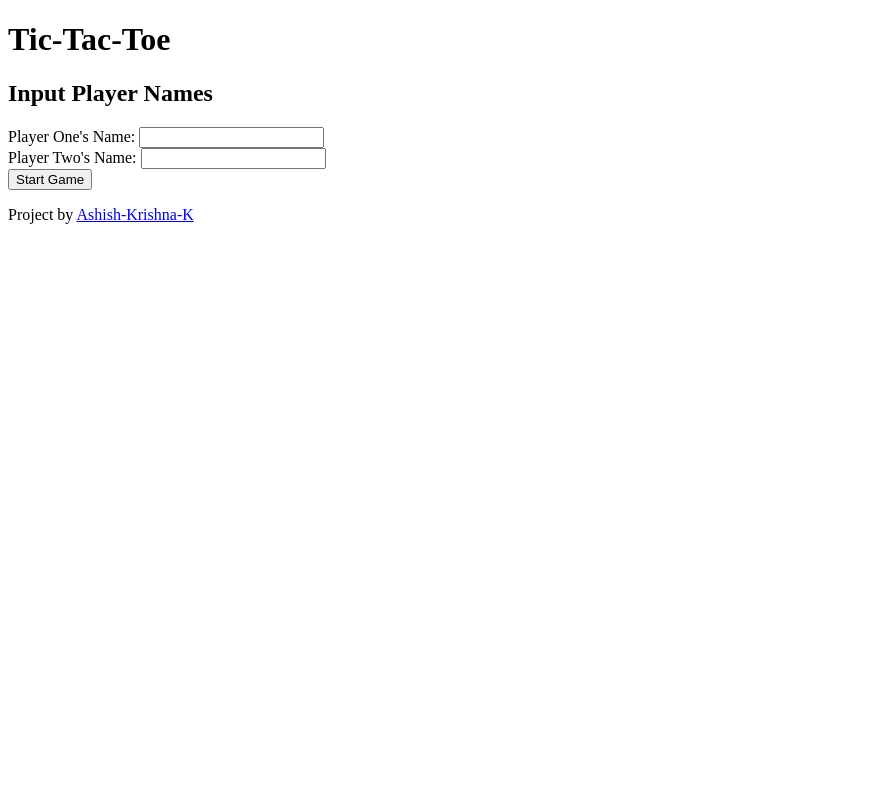
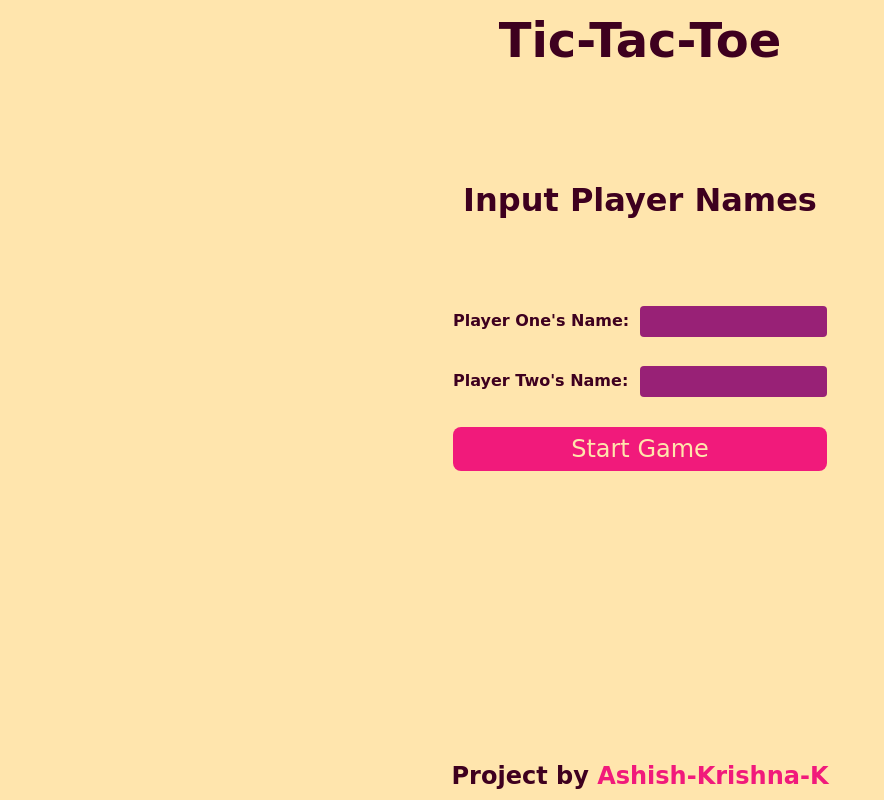
Before and after one commit to Ashish-Krishna-K/tic-tac-toe, a plain HTML site: page index.html in a window 1280 px wide. Shown: the whole page, without its empty margins (0-884 px from the left). Drawn offline with Linux system fonts and the light colour scheme; a web font is replaced by a local one.

Commit message:
Finalize project; ready for submission.

```diff
--- a/index.html
+++ b/index.html
@@ -5,8 +5,13 @@
     <meta charset="UTF-8">
     <meta name="viewport" content="width=device-width, initial-scale=1.0">
     <link rel="stylesheet" href="style.css">
+    <link rel="preconnect" href="https://fonts.googleapis.com">
+    <link rel="preconnect" href="https://fonts.gstatic.com" crossorigin>
+    <link
+        href="https://fonts.googleapis.com/css2?family=Press+Start+2P&family=Tektur:wght@400;500;600;700;800;900&display=swap"
+        rel="stylesheet">
     <script src="index.js" defer></script>
-    <title>Tic-Tac_Toe</title>
+    <title>Tic-Tac-Toe</title>
 </head>
 
 <body>
@@ -15,13 +20,13 @@
     </header>
     <main>
         <section id="form">
+            <h2>Input Player Names</h2>
             <div class="pseudo-form">
-                <h2>Input Player Names</h2>
-                <div class="player-one-details">
+                <div class="player-details">
                     <label for="player-one">Player One's Name: </label>
                     <input type="text" name="player-one" id="player-one">
                 </div>
-                <div class="player-two-details">
+                <div class="player-details">
                     <label for="player-two">Player Two's Name: </label>
                     <input type="text" name="player-two" id="player-two">
                 </div>
--- a/style.css
+++ b/style.css
@@ -1,3 +1,203 @@
+/* RESET CSS */
+/* http://meyerweb.com/eric/tools/css/reset/
+   v2.0 | 20110126
+   License: none (public domain)
+*/
+
+html, body, div, span, applet, object, iframe,
+h1, h2, h3, h4, h5, h6, p, blockquote, pre,
+a, abbr, acronym, address, big, cite, code,
+del, dfn, em, img, ins, kbd, q, s, samp,
+small, strike, strong, sub, sup, tt, var,
+b, u, i, center,
+dl, dt, dd, ol, ul, li,
+fieldset, form, label, legend,
+table, caption, tbody, tfoot, thead, tr, th, td,
+article, aside, canvas, details, embed,
+figure, figcaption, footer, header, hgroup,
+menu, nav, output, ruby, section, summary,
+time, mark, audio, video {
+	margin: 0;
+	padding: 0;
+	border: 0;
+	font-size: 100%;
+	font: inherit;
+	vertical-align: baseline;
+}
+/* HTML5 display-role reset for older browsers */
+article, aside, details, figcaption, figure,
+footer, header, hgroup, menu, nav, section {
+	display: block;
+}
+body {
+	line-height: 1;
+}
+ol, ul {
+	list-style: none;
+}
+blockquote, q {
+	quotes: none;
+}
+blockquote:before, blockquote:after,
+q:before, q:after {
+	content: '';
+	content: none;
+}
+table {
+	border-collapse: collapse;
+	border-spacing: 0;
+}
+/* END RESET CSS */
+
+:root {
+    --bg-color: rgb(255, 229, 173);
+    --text-color: rgb(62, 0, 31);
+    --btn-bg-color: rgb(241, 26, 123);
+    --gric-btn-bg-color: rgb(152, 33, 118);
+}
+
+* {
+    box-sizing: border-box;
+}
+
+html,
+body {
+    min-height: 100dvh;
+}
+
+body {
+    display: grid;
+    grid-template-columns: 1fr;
+    grid-template-rows: 5rem 1fr 3rem;
+    background-color: var(--bg-color);
+    color: var(--text-color);
+    font-family: 'Tektur', cursive;
+}
+
+header, footer {
+    display: grid;
+    align-items: center;
+    justify-items: center;
+}
+
+h1 {
+    font-size: 3rem;
+    font-weight: 900;
+}
+
+h2 {
+    font-size: 2rem;
+    font-weight: 800;
+}
+
+section {
+    width: 60%;
+    margin: 10vh auto;
+    display: grid;
+    grid-template-columns: 1fr;
+    grid-template-rows: 5rem 1fr;
+    align-items: center;
+    justify-items: center;
+}
+
+div.pseudo-form {
+    display: grid;
+    grid-template-rows: repeat(3, 1fr);
+    grid-template-columns: 1fr;
+    padding: 4vw 0;
+}
+
+div.player-details {
+    display: grid;
+    grid-template-columns: repeat(2, 1fr);
+    grid-template-rows: 1fr;
+    align-items: center;
+    justify-items: center;
+}
+
+div.player-details>label {
+    justify-self: start;
+    font-weight: 600;
+}
+
+div.player-details>input {
+    justify-self: end;
+    background-color: var(--gric-btn-bg-color);
+    border: none;
+    border-radius: 4px;
+    min-height: 3vh;
+    color: var(--bg-color);
+    padding: 8px;
+    font-family: inherit;
+}
+
+div.grid-container {
+    background-color: inherit;
+    display: grid;
+    grid-template-columns: 1fr;
+    grid-template-rows: repeat(3, 1fr);
+    gap: 2px;
+    margin: 5vh 0;
+}
+
+div.grid-row {
+    display: grid;
+    grid-template-columns: repeat(3, 1fr);
+    grid-template-rows: 1fr;
+    gap: 2px;
+}
+
+button.grid-cell {
+    width: 6rem;
+    height: 6rem;
+    font-size: 4rem;
+    padding: 0;
+    border: none;
+    vertical-align: middle;
+    background-color: var(--gric-btn-bg-color);
+    color: var(--bg-color);
+    font-family: 'Press Start 2P', cursive;
+}
+
+button.start-game,
+button.reset-game {
+    font-family: inherit;
+    font-size: 1.5rem;
+    font-weight: 500;
+    padding: 1vh 5vw;
+    margin-top: 2vh;
+    background-color: var(--btn-bg-color);
+    border: none;
+    border-radius: 8px;
+    color: var(--bg-color);
+    cursor: pointer;
+}
+
+button.start-game:hover,
+button.reset-game:hover {
+    scale: 0.9;
+    transition: scale 0.2s ease-in-out;
+}
+
 .hidden {
     display: none !important;
 }
+
+footer {
+    padding: 1vh;
+}
+
+footer p {
+    font-size: 1.5rem;
+    font-weight: 900;
+}
+
+footer a,
+footer a:visited {
+    text-decoration: none;
+    color: var(--btn-bg-color);
+}
+
+footer a:hover {
+    font-size: 2rem;
+}
```
